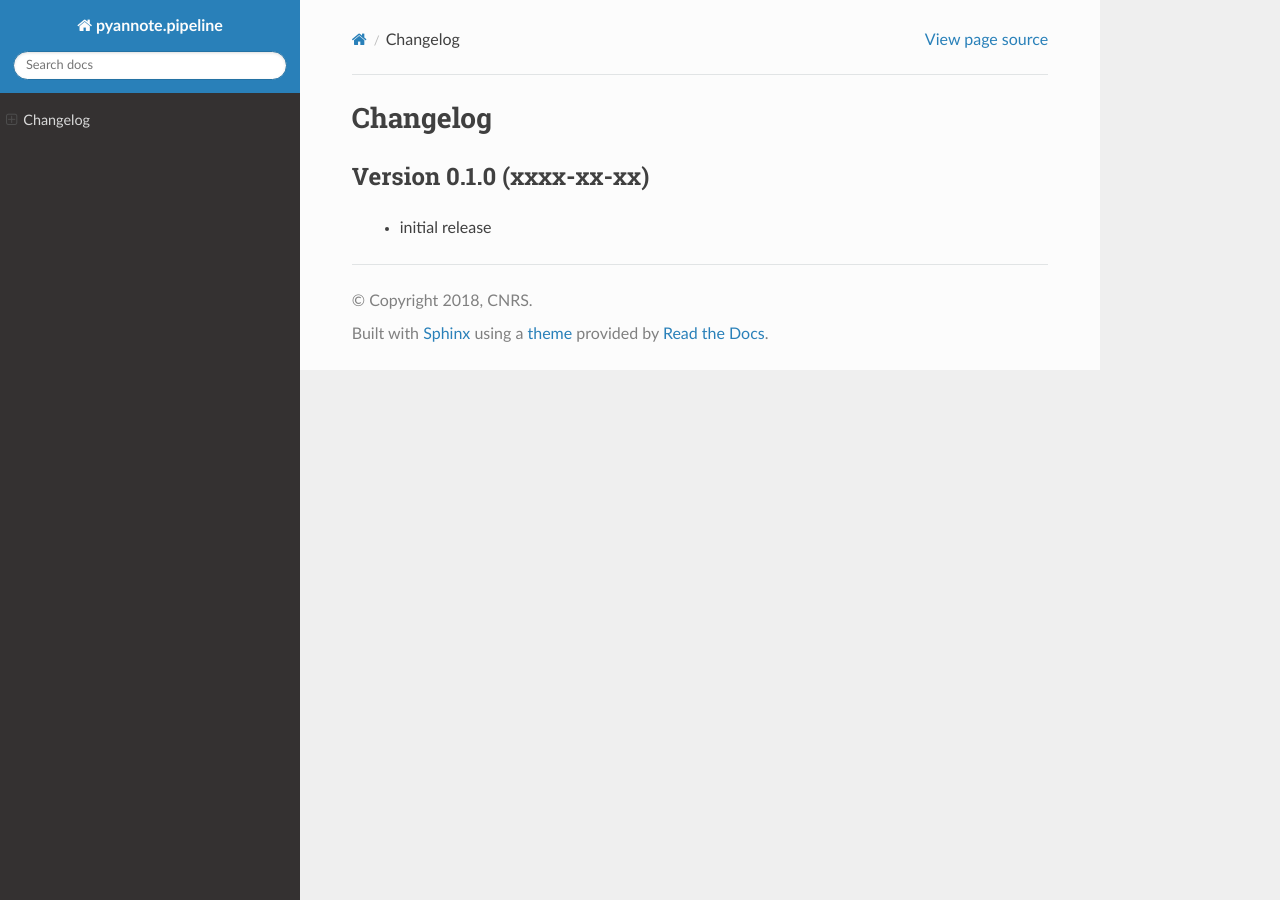
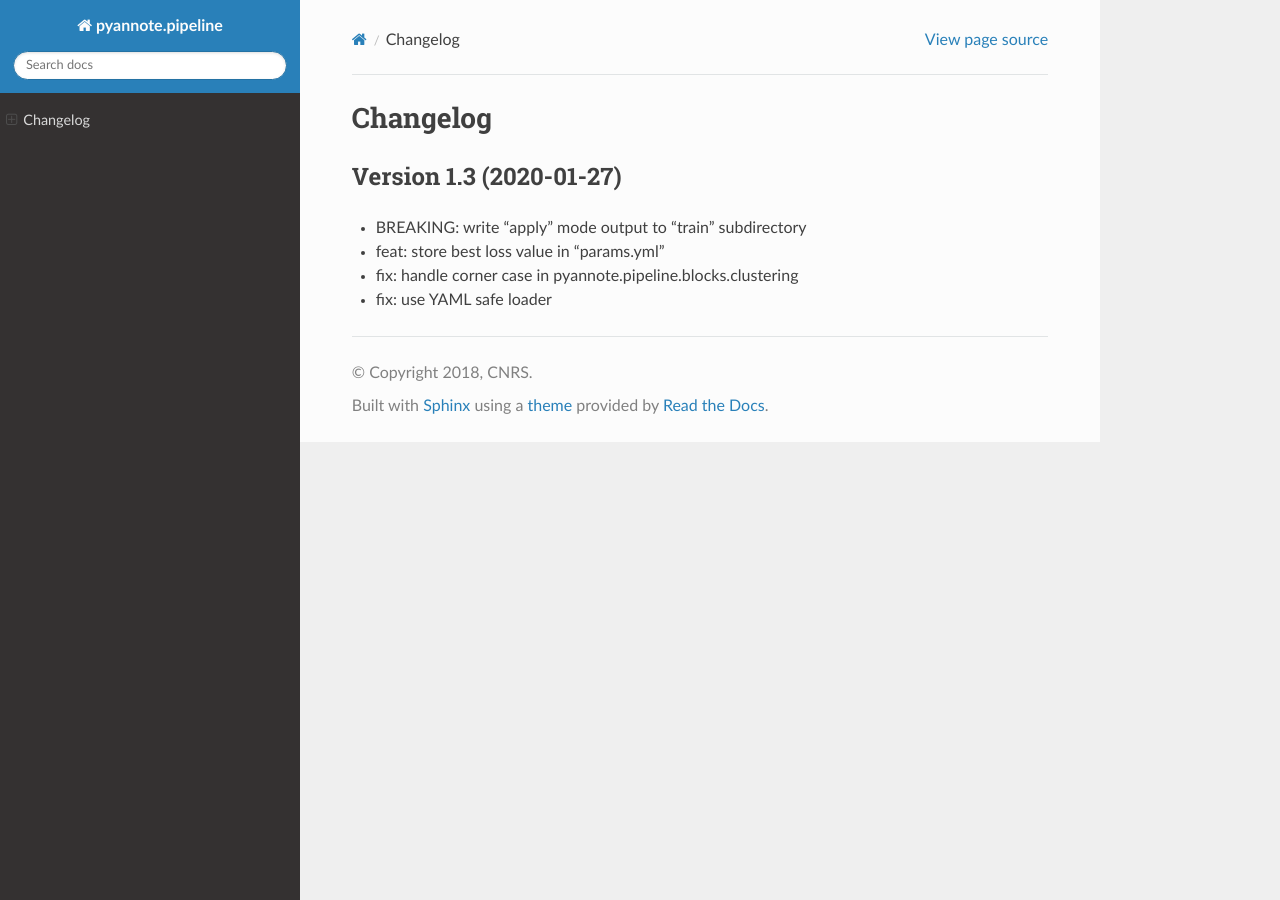
Before and after one commit to pyannote/pyannote-pipeline, a Sphinx documentation site: the page built from doc/source/changelog.rst, in a window 1280 px wide. Built offline with Sphinx 7.4.7 and the Read the Docs theme 2.0.0, drawn with Linux system fonts in a browser that asks for light colours.

Commit message:
doc: update changelog

```diff
--- a/doc/source/changelog.rst
+++ b/doc/source/changelog.rst
@@ -2,7 +2,10 @@
 Changelog
 #########
 
-Version 0.1.0 (xxxx-xx-xx)
-~~~~~~~~~~~~~~~~~~~~~~~~~~
+Version 1.3 (2020-01-27)
+~~~~~~~~~~~~~~~~~~~~~~~~
 
- - initial release
+- BREAKING: write "apply" mode output to "train" subdirectory
+- feat: store best loss value in "params.yml"
+- fix: handle corner case in pyannote.pipeline.blocks.clustering
+- fix: use YAML safe loader
```
